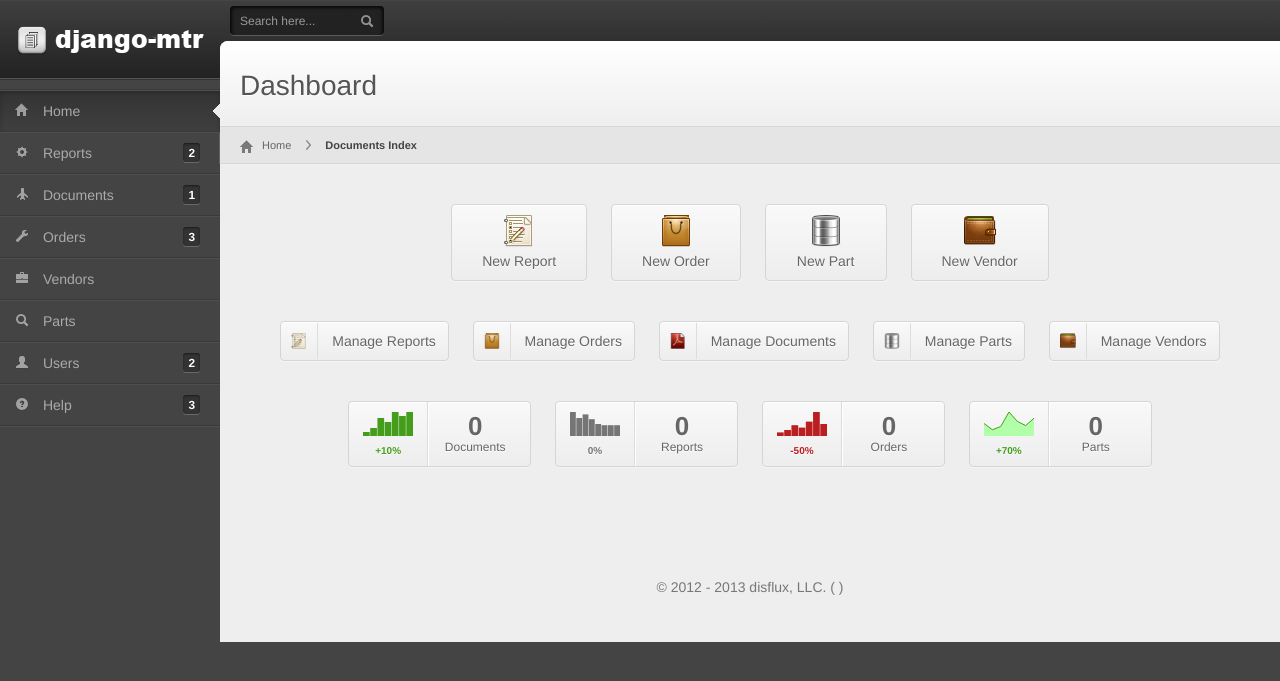
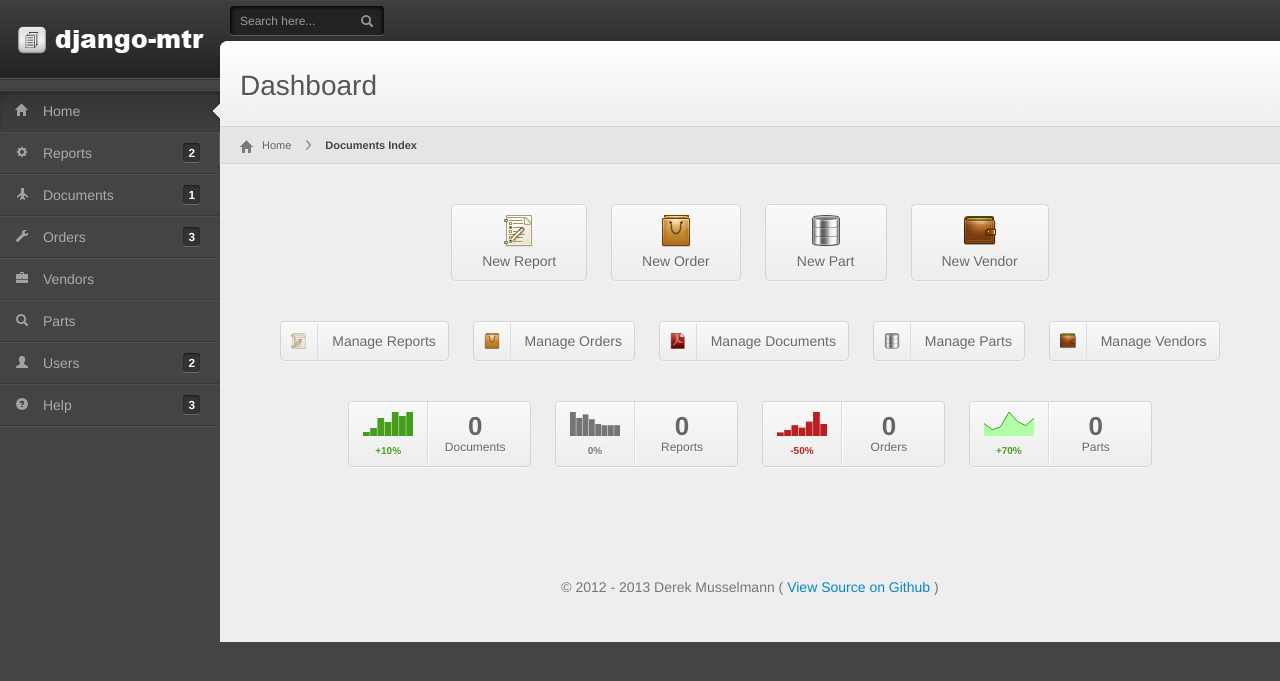
Before and after one commit to disflux/django-mtr, a Django app: page / in a window 1280 px wide. Shown: the top 681 px of the page. Run offline with Django 3.2, Linux system fonts and the light colour scheme; data that the repository does not hold is empty; parts of the project's set-up code (start-up, migrations or seed data) failed here and were passed over; some libraries are stand-ins or nearby versions.

Commit message:
change copyright

```diff
--- a/templates/base/main.html
+++ b/templates/base/main.html
@@ -159,7 +159,7 @@
                     <div id="footer" class="noprint span12" style="margin-top:65px;">
 
                             <br />
-                            &copy; 2012 - {% now "Y" %} disflux, LLC. (  )
+                            &copy; 2012 - {% now "Y" %} Derek Musselmann ( <a href="https://github.com/phrac/django-mtr">View Source on Github</a>  )
                             <br /><br />
                             </div>
                 </div>
```
